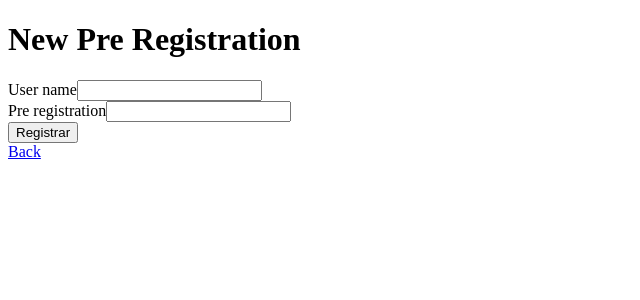
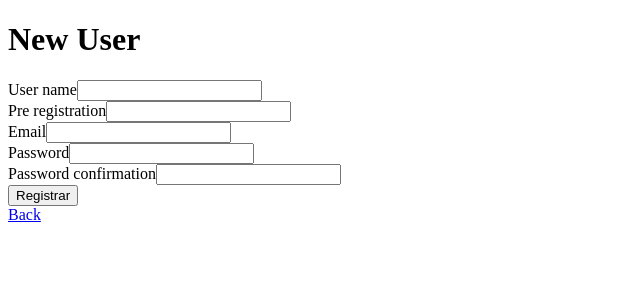
Before and after one commit to johnggli/AssembleiaOnline, a Rails app: page /admin/users/new in a window 1280 px wide. Shown: the top 300 px of the page, without its empty margins (0-640 px from the left). Run offline with Rails 7, Linux system fonts and the light colour scheme; style sheets or scripts are compiled from the project's sources; some libraries are stand-ins or nearby versions.

Commit message:
fix: Index User

```diff
--- a/app/controllers/admin/users_controller.rb
+++ b/app/controllers/admin/users_controller.rb
@@ -5,5 +5,25 @@ class Admin::UsersController < AdminController
   def new
     @user = User.new
   end
+  def create
+    @user = User.new(user_params)
+    respond_to do |format|
+      if @user.save
+        format.html { redirect_to admin_users_path, notice: 'Pre registration was successfully created.' }
+          format.json { render :show, status: :created, location: @user }
+        else
+          format.html { render :new }
+          format.json { render json: @user.errors, status: :unprocessable_entity }
+        end
+      end
+  end
+
   private
+  def set_user
+    @use = User.find(params[:id])
+  end
+  def user_params
+    params.require(:user).permit(:user_name, :email, :password, :password_confirmation, :pre_registration_id)
+  end
+
 end
--- a/app/views/admin/users/_form.html.erb
+++ b/app/views/admin/users/_form.html.erb
@@ -1,6 +1,9 @@
 <%= simple_form_for @user, :url => url, :method => method  do |p| %>
     <%= p.input :user_name %>
     <%= p.input :pre_registration_id %>
+    <%= p.input :email %>
+    <%= p.input :password %>
+    <%= p.input :password_confirmation %>
 
     <%= p.submit 'Registrar' %>
   <% end %>
--- a/app/views/admin/users/new.html.erb
+++ b/app/views/admin/users/new.html.erb
@@ -1,4 +1,4 @@
-<h1>New Pre Registration</h1>
+<h1>New User</h1>
 
 <%= render 'form', url: admin_users_path, method: :post %>
 
--- a/db/migrate/20200717011824_add_fields_to_user.rb
+++ b/db/migrate/20200717011824_add_fields_to_user.rb
@@ -1,8 +1,8 @@
 class AddFieldsToUser < ActiveRecord::Migration[6.0]
   def change
     add_column :users, :user_name, :string
-    add_column :users, :role, :integer
-    add_column :users, :paid, :boolean
+    add_column :users, :role, :integer, :default => 0
+    add_column :users, :paid, :boolean, :default => true
     add_reference :users, :pre_registration, null: false, foreign_key: true
   end
 end
```
Also changed, not shown: app/views/admin/users/index.html.erb (+4 -5 lines), app/views/admin/users/show.html.erb (deleted), db/schema.rb.
